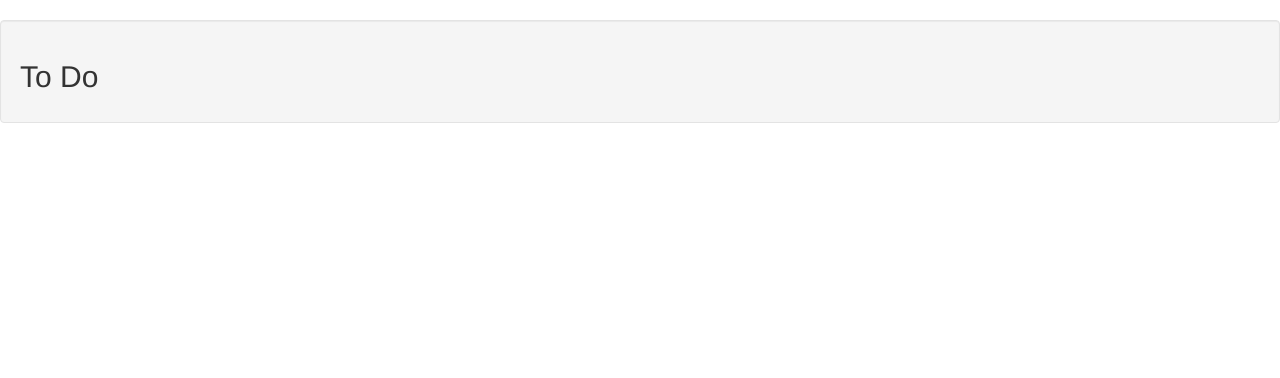
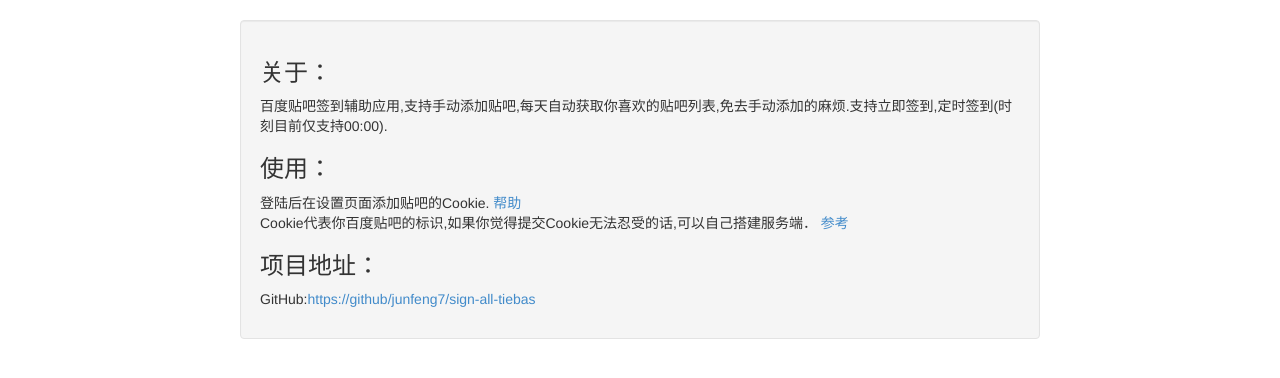
Before and after one commit to junfeng7/sign-all-tiebas, a Python web app: template web version/templates/about.html in a window 1280 px wide. Shown: the part 52-430 px from the top of the page. Run offline with Jinja, Linux system fonts and the light colour scheme; the template is opened without the code that fills it, so the values that code supplies are empty; some libraries are stand-ins or nearby versions.

Commit message:
add about.html and disabled button when ajax

```diff
--- a/web version/static/admin.js
+++ b/web version/static/admin.js
@@ -18,6 +18,7 @@
     var usersToDelete=[];
     var nodesToDelete=[];
 
+    this.disabled=true;
     if (this.id=="deleteSelected") {
         var usersCheckbox=document.getElementsByName("user");
         for (var i=0;i<usersCheckbox.length;++i) {
@@ -38,6 +39,7 @@
         setTimeout(function() {
             table.parentNode.removeChild(megDiv);
         }, 750);
+        this.disabled=false;
         return ;
     }
     var xhr=new XMLHttpRequest();
@@ -77,6 +79,7 @@
                     }
                 }
             }
+            this.disabled=false;
             console.log(xhr.status+":"+xhr.statusText+"\n"+xhr.responseText);
         }
     };
--- a/web version/static/login.js
+++ b/web version/static/login.js
@@ -4,6 +4,8 @@
     var formId=divParent.id;
     var errorInput=false;
     var form=this;
+    var btn=form.elements["submit-btn"];
+    btn.disabled=true;
     var emailMatch=/^([a-zA-Z0-9]+[.|-|_]*)*[a-zA-Z0-9]+_*@([a-zA-Z0-9]+[.|-]?)*[a-zA-Z0-9]+\.[a-zA-Z]{2,3}$/;
     for (var i=0;i<this.elements.length;++i) {
         var field=this.elements[i];
@@ -30,6 +32,7 @@
         setTimeout(function() {
             divParent.removeChild(megDiv);
         }, 750);
+        btn.disabled=false;
         return;
     }
     var xhr=new XMLHttpRequest();
@@ -65,6 +68,7 @@
                 }, 750);
 
             }
+            btn.disabled=false;
             console.log(xhr.status+":"+xhr.statusText+"\n"+xhr.responseText);
         }
     };
--- a/web version/static/settings.js
+++ b/web version/static/settings.js
@@ -2,6 +2,8 @@
     e.preventDefault();
     var megDiv=document.createElement("div");
     var form=this;
+    var btn=form.elements["submit-btn"];
+    btn.disabled=true;
     for (var j=0;j<this.elements.length;++j) {
         field = this.elements[j];
         if (field.id=="oldpasswd"||field=="cookie") {
@@ -12,6 +14,7 @@
                 setTimeout(function() {
                         form.parentNode.removeChild(megDiv);
                 }, 750);
+                btn.disabled=false;
                 return;
             }
         }
@@ -37,6 +40,7 @@
                 }, 750);
             }
             console.log(xhr.status+":"+xhr.statusText+"\n"+xhr.responseText);
+            btn.disabled=false;
         }
     }
     xhr.setRequestHeader("Content-type","application/x-www-form-urlencoded");
--- a/web version/templates/about.html
+++ b/web version/templates/about.html
@@ -4,9 +4,26 @@
 {% endblock %}
 {% block body %}
 
-<div class="well">
-<h2>To Do</h2>
+<div class="" id="loginModal" style="margin: auto;max-width:800px">
+    <div class="well">
+        <h3>关于：</h3>
+        <p>
+            百度贴吧签到辅助应用,支持手动添加贴吧,每天自动获取你喜欢的贴吧列表,免去手动添加的麻烦.支持立即签到,定时签到(时刻目前仅支持00:00).
+        </p>
+        <h3>使用：</h3>
+        <p>
+            登陆后在设置页面添加贴吧的Cookie.
+            <a href="http://algu.me" target="blank" title="how to find Cookie">帮助</a>
+            <br>
+            Cookie代表你百度贴吧的标识,如果你觉得提交Cookie无法忍受的话,可以自己搭建服务端．
+            <a href="http://algu.me" target="blank" title="how to server yourself on BAE.">参考</a>
+        </p>
+        <h3>项目地址：</h3>
+        <p>
+            GitHub:<a href="https://github/junfeng7/sign-all-tiebas" target="blank">https://github/junfeng7/sign-all-tiebas</a>
+        </p>
     </div>
+</div>
 {% endblock %}
 {% block script %}
 {% endblock %}
--- a/web version/templates/index.html
+++ b/web version/templates/index.html
@@ -26,8 +26,8 @@
           <th style="width: 36px;"></th>
         </tr>
       </thead>
+      <tbody>
     {% if tiebas %}
-      <tbody>
       {% for t in tiebas %}
         <tr>
             <td><input type="checkbox" name="tieba" value={{ t['tieba'] }}></td>
@@ -39,7 +39,7 @@
             {% if meg['no']==0 and not meg['error'] %}
             {% set uinfo=meg['data']['uinfo'] %}
             <td>{{ uinfo['sign_time']|strftime }}<input type="hidden" name="sign_time" value="{{ uinfo['sign_time'] }}"></td>
-            <td>cont_sign_num:{{ uinfo['cont_sign_num'] }} cout_total_sing_num:{{ uinfo['cout_total_sing_num'] }} user_sign_rank:{{ uinfo['user_sign_rank'] }}</td>
+            <td>连续签到：{{ uinfo['cont_sign_num'] }}天,总签到：{{ uinfo['cout_total_sing_num'] }}天,当前第:{{ uinfo['user_sign_rank'] }}个签到</td>
             <td><div class="form-group has-success">
                     <label class="control-label">
                         successfully signed
@@ -71,8 +71,8 @@
           </td>
         </tr>
         {% endfor %}
+    {% endif %}
       </tbody>
-    {% endif %}
     </table>
 </div>
 
--- a/web version/templates/login.html
+++ b/web version/templates/login.html
@@ -3,7 +3,7 @@
 Login
 {% endblock %}
 {% block body %}
-    <div class="" id="loginModal" style="margin: auto;width: 500px;">
+    <div class="" id="loginModal" style="margin: auto;max-width:400px">
        <div class="modal-header">
             <h3>Have an Account?</h3>
           </div>
@@ -39,7 +39,7 @@
                       <div class="control-group">
                         <!-- Button -->
                         <div class="controls">
-                          <button class="btn btn-success" id="loginbutton">Login</button>
+                          <button class="btn btn-success" id="loginbutton" name="submit-btn">Login</button>
                         </div>
                       </div>
                     </fieldset>
@@ -83,7 +83,7 @@
                       <div class="control-group">
                         <!-- Button-->
                         <div class="controls">
-                            <button class="btn btn-success">Sign</button>
+                            <button class="btn btn-success" id="signbutton" name="submit-btn">Sign</button>
                         </div>
                       </div>
                     </fieldset>
--- a/web version/templates/settings.html
+++ b/web version/templates/settings.html
@@ -23,7 +23,7 @@
     <input type="password" class="form-control" name="newpasswd" id="newpassword" placeholder="Password">
   </div>
   <input type="hidden" name="f" value="changeProfile"><br>
-  <button type="submit" class="btn btn-success">Submit</button>
+  <button type="submit" name="submit-btn" class="btn btn-success">Submit</button>
 </form>
 
 
@@ -38,7 +38,7 @@
       </div>
   </div>
 
-  <button type="submit" class="btn btn-success">Submit</button>
+  <button type="submit" name="submit-btn" class="btn btn-success">Submit</button>
 </form>
 </div>
 </div>
```
Also changed, not shown: web version/server.py (+8 -4 lines), web version/static/index.js (+13 -6 lines), web version/2013-10-12-001941_1366x768_scrot.png (deleted).
